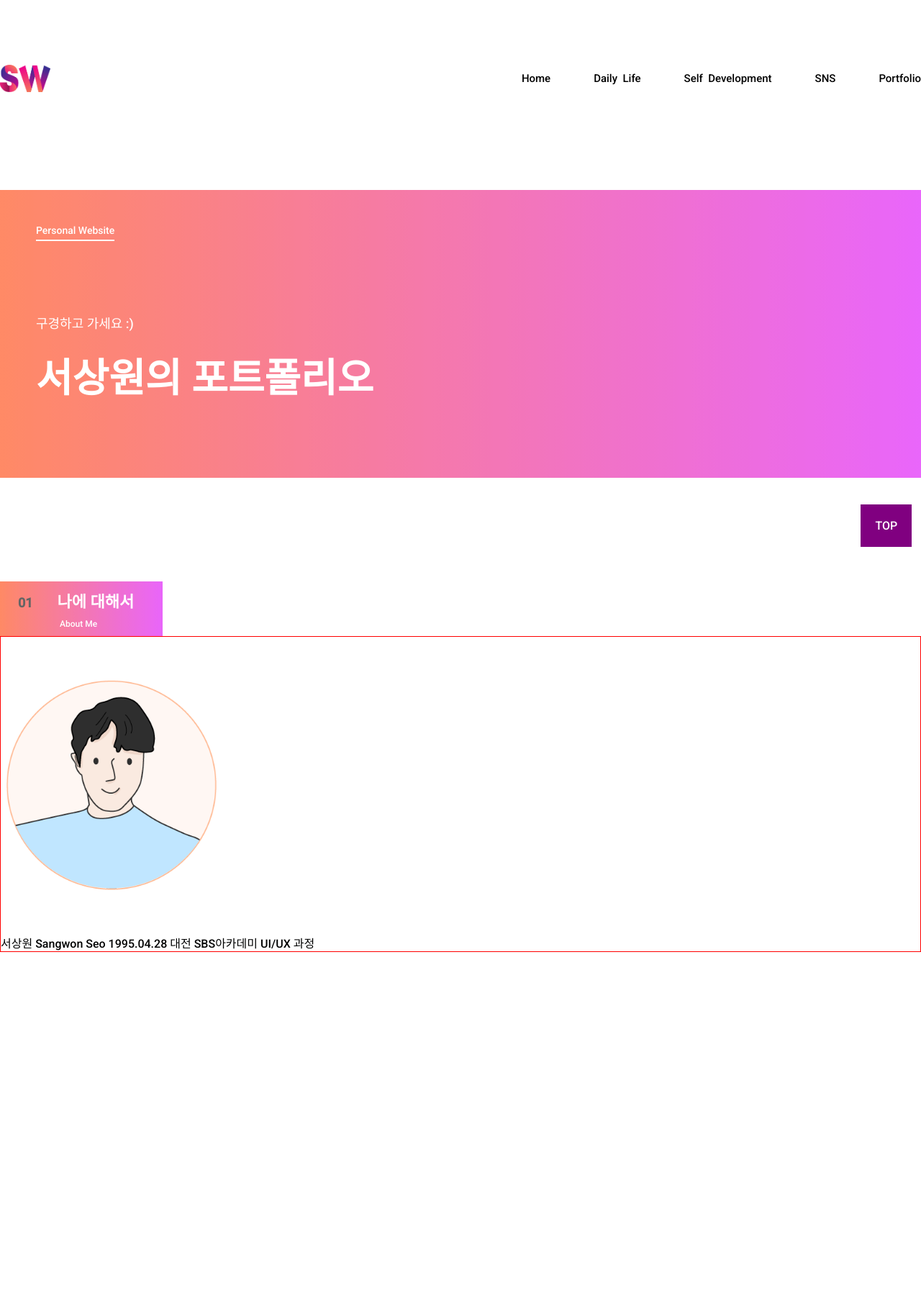
After one commit to ssw0428/my_blog, a PHP site: page /portfolio.php in a window 1280 px wide. The commit adds this page. Shown: the whole page at 72% size. Run offline with PHP 8.4, Linux system fonts and the light colour scheme; some libraries are stand-ins or nearby versions.

Commit message:
포트폴리오 사이트 작업

```diff
--- a/part/head.php
+++ b/part/head.php
@@ -147,7 +147,7 @@
 
                     </li>
                     <li class="flex-1-0-0 flex">
-                        <a href="/aboutMe.php" class="flex flex-1-0-0 flex-ai-c flex-jc-c"><span>Portfolio</span></a>
+                        <a href="/portfolio.php" class="flex flex-1-0-0 flex-ai-c flex-jc-c"><span>Portfolio</span></a>
                     </li>
 
                 </ul>
--- /dev/null
+++ b/public/portfolio.php
@@ -0,0 +1,51 @@
+<?php
+include "../part/head.php";
+?>
+<div class="title">
+    <div class="title-list con">
+        <div class="title-box">
+        </div>
+        <div class="inner">
+            <div class="txt-list txt-list-1">
+                <span>Personal Website</span>
+            </div>
+            <div class="txt-list txt-list-2">
+                <span>구경하고 가세요 :)</span>
+                <span>서상원의 포트폴리오</span>
+                <span>Scroll</span>
+                <i class="fas fa-angle-double-down up-down"></i>
+            </div>
+        </div>
+    </div>
+</div>
+
+<div class="content-1 con">
+    <div class="about-me flex">
+        <div class="inner">
+            <span>01</span>
+            <span>나에 대해서</span>
+            <span>About Me</span>
+        </div>
+    </div>
+    <div class="profile">
+        <div class="img-box">
+            <img src="/resource/img/img-2.png" alt="">
+        </div>
+        <div class="profile-list">
+            <div class="inner">
+                <span>서상원</span>
+                <span>Sangwon Seo</span>
+                <span>1995.04.28</span>
+                <span>대전 SBS아카데미 UI/UX 과정</span>
+                <span></span>
+                <span></span>
+                <span></span>
+                <span></span>
+            </div>
+        </div>
+    </div>
+</div>
+
+<?php
+include "../part/foot.php";
+?>
--- a/public/resource/index.css
+++ b/public/resource/index.css
@@ -315,3 +315,144 @@
     width: 140px;
 
 }
+
+/* 포트폴리오 사이트 */
+.title {
+    position: relative;
+    height: 85vh;
+}
+.title-list {
+    position: absolute;
+    top: -5%;
+    left: 50%;
+    transform: translateX(-50%);
+    width: 100%;
+    background: linear-gradient( to right, #ff3c00, rgb(219, 0, 248) );
+    opacity: 0.6;
+}
+
+.title-list > .title-box {
+    position: relative;
+    top: 50%;
+    transform: translateY(-50%);
+    height: 50vh;
+    opacity: 0.6;
+}
+.title-list > .inner {
+    position: absolute;
+    top: 2%;
+    width: 100%;
+    height: 490px;
+}
+
+.title-list > .inner > .txt-list {
+    margin-left: 50px;
+    color: white;
+    font-weight: 100;
+}
+
+.title-list > .inner > .txt-list > span {
+    display: block;
+}
+
+.title-list > .inner > .txt-list-1 > span {
+    display: inline-block;
+    padding-bottom: 5px;
+    font-size: 14px;
+    border-bottom: 2px solid white;
+    margin-top: 40px;
+}
+
+.title-list > .inner > .txt-list-2 > span:nth-child(1) {
+    font-size: 18px;
+    margin-top: 100px;
+}
+
+.title-list > .inner > .txt-list-2 > span:nth-child(2) {
+    font-size: 55px;
+    font-weight: 700;
+    margin-top: 20px;
+}
+
+.title-list > .inner > .txt-list-2 > span:nth-child(3) {
+    display: inline-block;
+    margin-top: 120px;
+}
+
+.up-down {
+    animation-name: up-down;
+    animation-duration: 3s;
+    animation-iteration-count: infinite;
+    animation-direction: reverse;
+    animation-timing-function: linear;
+    animation-fill-mode: none;
+    animation-delay: 2s;
+	animation-fill-mode:forwards;
+	}
+
+@keyframes up-down {
+    from {opacity:0;}
+    to {opacity:1;}
+}
+
+.title-list > .inner > .txt-list-2 > .fas {
+    margin-left: 10px;
+    animation:up-down 2s 1s infinite alternate;
+}
+
+.content-1 {
+    height: 1000px;
+}
+
+.content-1 > .about-me > span {
+    display: inline-block;
+    font-size: 18px;
+    font-weight: 800;
+}
+
+.content-1 > .about-me > .inner {
+    color: white;
+    background: linear-gradient( to right, #ff3c00, rgb(219, 0, 248) );
+    opacity: 0.6;
+}
+
+.content-1 > .about-me > .inner > span {
+    display: block;
+}
+.content-1 > .about-me > .inner > span:nth-child(1) {
+    display: inline-block;
+    font-size: 18px;
+    padding-left: 25px;
+    padding-right: 30px;
+    color: black;
+    font-weight: 700;
+}
+
+.content-1 > .about-me > .inner > span:nth-child(2) {
+    display: inline-block;
+    font-size: 22px;
+    font-weight: 700;
+    padding-top: 10px;
+    padding-right: 40px;
+}
+
+.content-1 > .about-me > .inner > span:nth-child(3) {
+    font-size: 12px;
+    font-weight: 100;
+    margin-top: 10px;
+    padding-bottom: 10px;
+    padding-left: 83px;
+
+}
+
+.content-1 > .profile {
+    border: 1px solid red;
+}
+
+.content-1 > .profile > .img-box {
+    margin: 60px 0;
+}
+
+.content-1 > .profile > .img-box > img {
+    width: 300px;
+}
```
